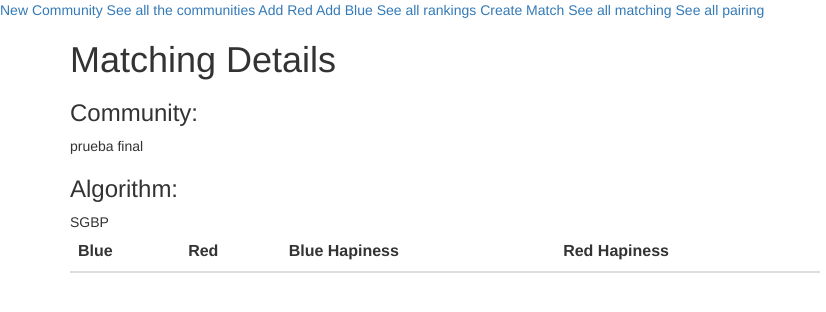
After one commit to lmarianarp19/myMatchingApp, a Django app: page /match/1/ in a window 1280 px wide. The commit adds this page. Shown: the top 312 px of the page, without its empty margins (0-826 px from the left). Run offline with Django 3.2, Linux system fonts and the light colour scheme; data comes from the database, SQL or seed files in the repository; both versions use the stored data as it was after the commit; lists and menus that the app fills with data are empty; some libraries are stand-ins or nearby versions.

```diff
--- /dev/null
+++ b/myMatchingApp/match/templates/match/matching_details.html
@@ -0,0 +1,27 @@
+{% extends 'match/base.html' %}
+
+{% block content %}
+<h1> Matching Details </h1>
+<h3> Community: </h1> {{matching.community }}
+  <h3> Algorithm: </h3> {{matching.algorithm}}
+  <table class="table">
+    <thead>
+      <tr>
+        <th scope="col">Blue</th>
+        <th scope="col">Red</th>
+        <th scope="col">Blue Hapiness</th>
+        <th scope="col">Red Hapiness</th>
+      </tr>
+    </thead>
+    <tbody>
+      {% for couple in pairs_array %}
+      <tr>
+        {% for couple in couple %}
+        <td>{{couple}}</td>
+        {% endfor %}
+      </tr>
+      {% endfor %}
+    </tbody>
+  </table>
+
+  {% endblock %}
--- a/myMatchingApp/match/templates/match/matching_list.html
+++ b/myMatchingApp/match/templates/match/matching_list.html
@@ -14,6 +14,7 @@
     <tr>
       <td>{{ match.algorithm }}</td>
       <td>{{match.community}}</td>
+      <td><a href="{% url 'matching_details' match.pk%}" ><span> See Details </span></a></td>
     </tr>
     {% endfor %}
   </tbody>
--- a/myMatchingApp/match/templates/match/pairing_list.html
+++ b/myMatchingApp/match/templates/match/pairing_list.html
@@ -11,7 +11,7 @@
   <tbody>
     {% for pair in pairing %}
     <tr>
-      <td>{{ pairing }}</td>
+      <td>{{ pair }}</td>
     </tr>
     {% endfor %}
   </tbody>
--- a/myMatchingApp/match/templates/match/red_details.html
+++ b/myMatchingApp/match/templates/match/red_details.html
@@ -2,7 +2,7 @@
 
 {% block content %}
 <h1> Red Name:{{red.name }}</h1>
-<h2> Community: {{community.name}}</h2>
+<h2> Community:</h2> {{community.name}}
 <h2> Pairing:</h2>
 <ul>
   <li> {{red.pairing}} </li>
--- a/myMatchingApp/match/urls.py
+++ b/myMatchingApp/match/urls.py
@@ -21,6 +21,7 @@ urlpatterns = [
     path('new_matching/', views.New_matching.as_view(), name='new_matching'),
     path('matching_list/', views.matching_list, name='matching_list'),
     path('pairing_list/', views.pairing_list, name='pairing_list'),
+    path('match/<int:pk>/', views.matching_details, name='matching_details'),
     # path('matching/create/', views.MatchingCreate.as_view(), name='matching_create'),
     # path('matching/<int:pk>/update/', views.MatchingUpdate.as_view(), name='matching_update'),
     # path('matching/<int:pk>/delete/', views.MatchingDelete.as_view(), name='matching_delete'),
--- a/myMatchingApp/match/views.py
+++ b/myMatchingApp/match/views.py
@@ -373,6 +373,29 @@ def pairing_list(request):
     print(pairing)
     return render(request, 'match/pairing_list.html', {'pairing': pairing})
 
+def matching_details(request, pk):
+    matching = get_object_or_404(Matching, pk=pk)
+    # community = matching.community
+    # algorithm = matching.algorithm
+    pairs = Pairing.objects.filter(matching = matching)
+    pairs_array = []
+    for pair in pairs:
+        couple = []
+        red = Red.objects.filter(pairing = pair)[0].name
+        blue = Blue.objects.filter(pairing = pair)[0].name
+        # couple.append(blue.name)
+        # couple.append(red.name)
+        couple.append(blue)
+        couple.append(red)
+        pairs_array.append(couple)
+        print(pairs_array)
+    return render(request, 'match/matching_details.html', {'matching': matching, 'pairs': pairs, 'pairs_array' : pairs_array })
+
+
+
+
+
+
 #
 # def new_matching(request):
 #     if request.method == "POST":
```
Also changed, not shown: myMatchingApp/db.sqlite3.
